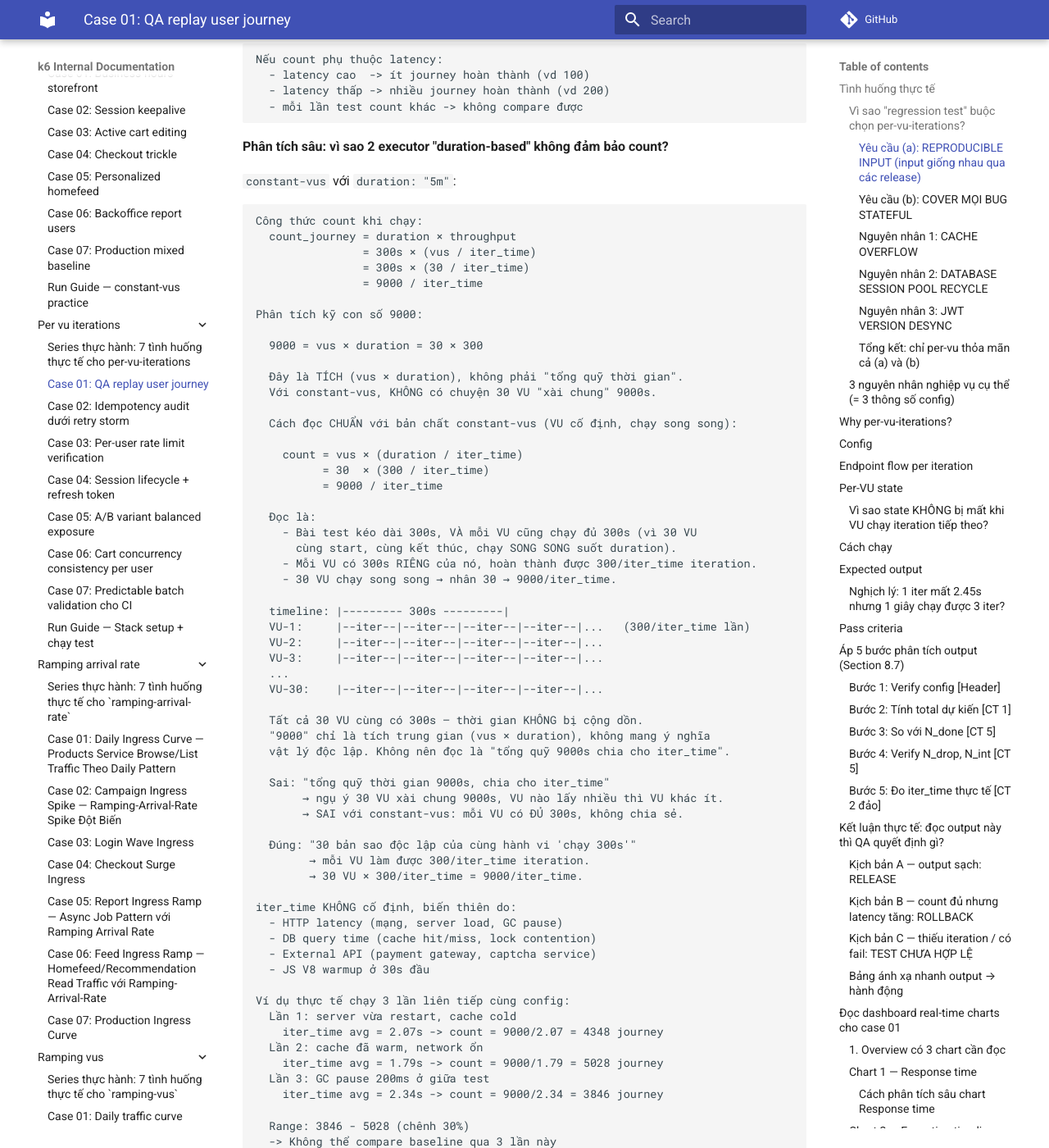
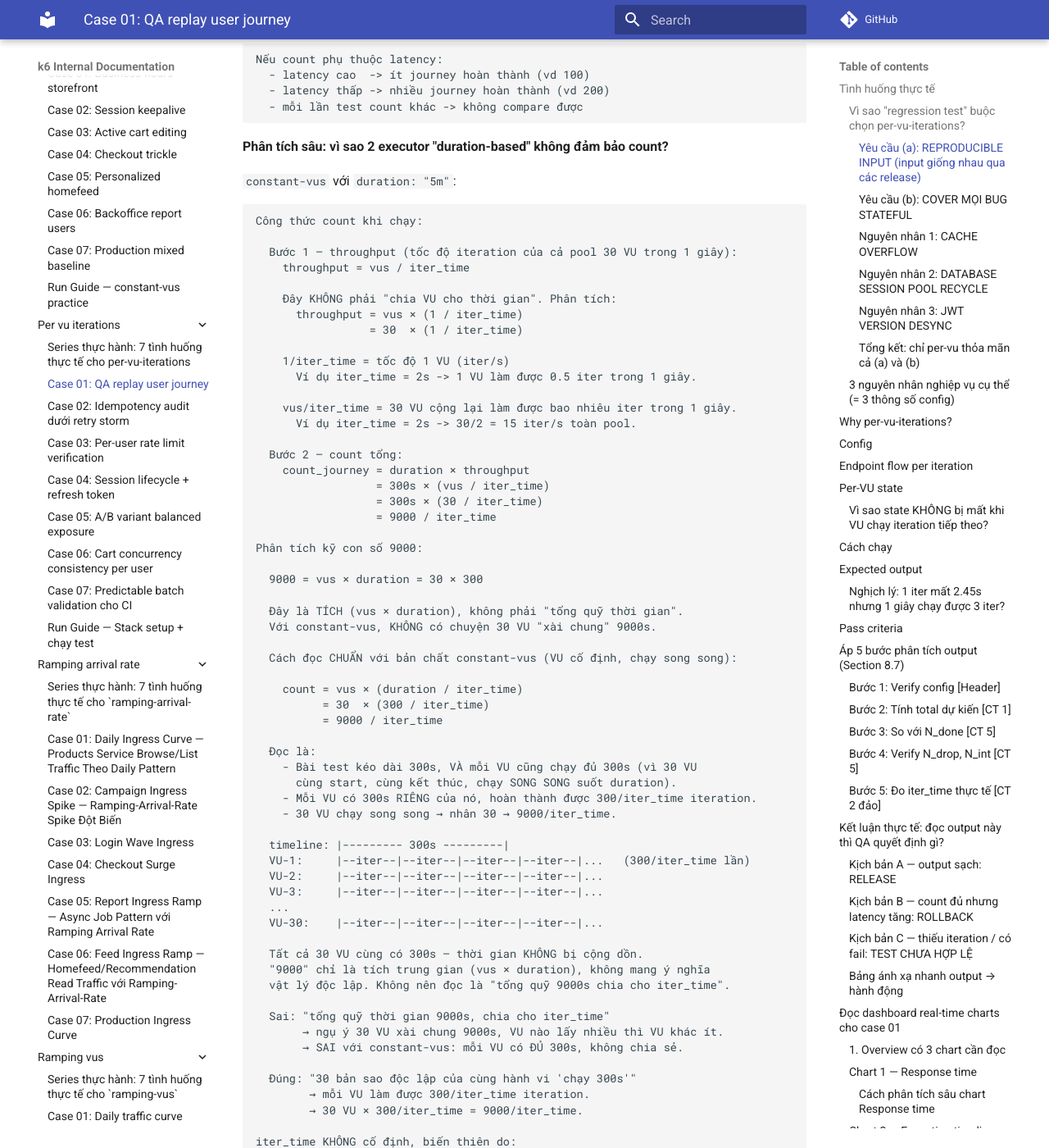
Before and after one commit to meomew-auto/markdown, an MkDocs documentation site: the page built from docs/practice/per-vu-iterations/01_user-journey-replay.md, in a window 1280 px wide and 1400 px high, scrolled down 1183 px. Shown: the whole window at 82% size. Built offline with MkDocs 1.6.1 and Material for MkDocs 9.7.7, drawn with Linux system fonts in a browser that asks for light colours; comment, search, counter and statistics services are not loaded; some of the changed text lies outside the part shown.

Commit message:
Update docs

````diff
--- a/docs/practice/per-vu-iterations/01_user-journey-replay.md
+++ b/docs/practice/per-vu-iterations/01_user-journey-replay.md
@@ -66,10 +66,25 @@ Nếu count phụ thuộc latency:
 
 ```text
 Công thức count khi chạy:
-  count_journey = duration × throughput
-                = 300s × (vus / iter_time)
-                = 300s × (30 / iter_time)
-                = 9000 / iter_time
+
+  Bước 1 — throughput (tốc độ iteration của cả pool 30 VU trong 1 giây):
+    throughput = vus / iter_time
+
+    Đây KHÔNG phải "chia VU cho thời gian". Phân tích:
+      throughput = vus × (1 / iter_time)
+                 = 30  × (1 / iter_time)
+
+    1/iter_time = tốc độ 1 VU (iter/s)
+      Ví dụ iter_time = 2s -> 1 VU làm được 0.5 iter trong 1 giây.
+
+    vus/iter_time = 30 VU cộng lại làm được bao nhiêu iter trong 1 giây.
+      Ví dụ iter_time = 2s -> 30/2 = 15 iter/s toàn pool.
+
+  Bước 2 — count tổng:
+    count_journey = duration × throughput
+                  = 300s × (vus / iter_time)
+                  = 300s × (30 / iter_time)
+                  = 9000 / iter_time
 
 Phân tích kỹ con số 9000:
 
````
